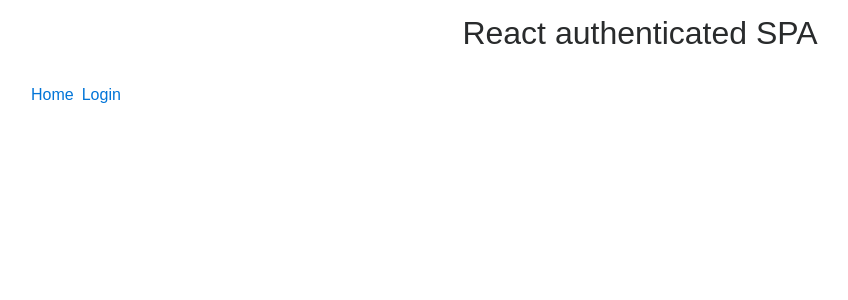
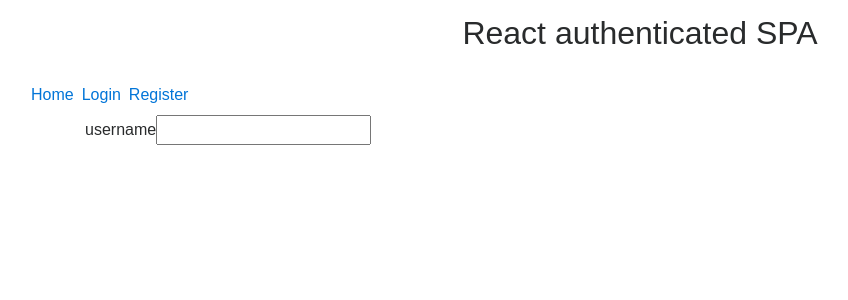
Before and after one commit to thechutrain/react-express-api-boilerplate, a React (Create React App) app: page /register in a window 1280 px wide. Shown: the top 300 px of the page, without its empty margins (0-848 px from the left). Built offline with nearby package versions, Linux system fonts and the light colour scheme.

Commit message:
added a register component that displays as a new link

```diff
--- a/src/App.jsx
+++ b/src/App.jsx
@@ -2,6 +2,7 @@ import React, { Component } from 'react'
 import { Route, Link } from 'react-router-dom'
 import LoginComponent from './Components/LoginComponent.jsx'
 import HomeComponent from './Components/HomeComponent.jsx'
+import RegisterForm from './Components/RegisterForm.jsx'
 
 class App extends Component {
 	constructor(props) {
@@ -50,6 +51,9 @@ class App extends Component {
 							: <li className="nav-item mr-2">
 									<Link to="/login">Login</Link>
 								</li>}
+						<li className="nav-item mr-2">
+							<Link to="/register">Register</Link>
+						</li>
 					</ul>
 				</nav>
 				{/*  Routes for the Components*/}
@@ -58,6 +62,7 @@ class App extends Component {
 						path="/login"
 						render={() => <LoginComponent setToken={this.setToken} />}
 					/>
+					<Route path="/register" component={RegisterForm} />
 					<Route
 						exact
 						path="/"
--- /dev/null
+++ b/src/Components/RegisterForm.jsx
@@ -0,0 +1,30 @@
+import React, { Component } from 'react'
+import axios from 'axios'
+import { Redirect } from 'react-router-dom'
+
+class RegisterForm extends Component {
+	constructor(props) {
+		super(props)
+		this.state = {
+			username: '',
+			password1: '',
+			password2: ''
+		}
+	}
+	render() {
+		return (
+			<div className="RegisterForm">
+				<form onSubmit={this.handleSubmit}>
+					<div className="form-group">
+						<label htmlFor="username">
+							username
+							<input type="text" name="username" />
+						</label>
+					</div>
+				</form>
+			</div>
+		)
+	}
+}
+
+export default RegisterForm
```
